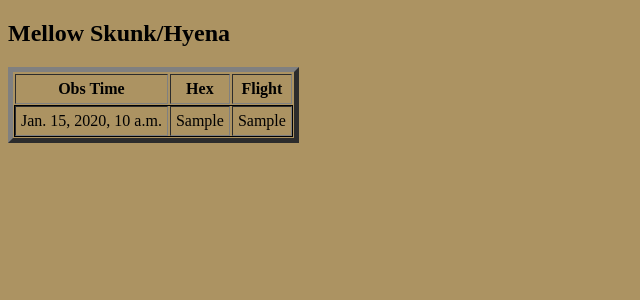
After one commit to guycole/mellow-skunk, a Django app: page /skunk/hyena/ in a window 1280 px wide. The commit adds this page. Shown: the top 300 px of the page, without its empty margins (0-640 px from the left). Run offline with Django 4.2, Linux system fonts and the light colour scheme; tables that the repository leaves empty hold one stand-in row (values such as "Sample post").

Commit message:
working hyena stubs

```diff
--- a/src/django/mellow/skunk/admin.py
+++ b/src/django/mellow/skunk/admin.py
@@ -1,7 +1,8 @@
 from django.contrib import admin
 
-from .models import Heeler, Host, Task
+from .models import Heeler, Hyena, Host, Task
 
 admin.site.register(Heeler)
 admin.site.register(Host)
+admin.site.register(Hyena)
 admin.site.register(Task)
--- a/src/django/mellow/skunk/models.py
+++ b/src/django/mellow/skunk/models.py
@@ -36,6 +36,20 @@ class Host(models.Model):
     def __str__(self):
         return self.host
 
+class Hyena(models.Model):
+    flight = models.CharField(max_length=32)
+    hex = models.CharField(max_length=32)
+    time_stamp = models.DateTimeField(auto_now_add=True)
+
+    class Meta:
+        ordering = ("hex",)
+
+    def __repr__(self):
+        return self.hex
+
+    def __str__(self):
+        return self.hex
+
 class Task(models.Model):
     id = models.UUIDField(primary_key=True, default=uuid.uuid4)
     active_flag = models.BooleanField(default=False)
@@ -50,39 +64,6 @@ class Task(models.Model):
     def __str__(self):
         return self.name
 
-#class Observation(models.Model):
-#    id = models.UUIDField(primary_key=True, default=uuid.uuid4)
-#    host = models.ForeignKey(Host, on_delete=models.CASCADE)
-#    timestamp = models.DateTimeField(default=datetime.datetime.now(pytz.utc))
-#
-#    class Meta:
-#        ordering = ("timestamp",)
-#
-#    def __repr__(self):
-#        return f"{self.host} at {self.timestamp}"
-#
-#    def __str__(self):
-#        return f"{self.host} at {self.timestamp}"
-#
-#class Sample(models.Model):
-#    id = models.UUIDField(primary_key=True, default=uuid.uuid4)
-#    observation = models.ForeignKey(Observation, on_delete=models.CASCADE)
-#    name = models.CharField(max_length=32)
-#    value = models.FloatField()
-#
-#      id = models.UUIDField(primary_key=True, default=uuid.uuid4)
-#    created = models.DateTimeField(auto_now_add=True)
-#    modified = models.DateTimeField(auto_now_add=True)
-#
-#    class Meta:
-#        ordering = ("observation", "name")
-#
-#    def __repr__(self):
-#        return f"{self.name} = {self.value}"
-#
-#    def __str__(self):
-#        return f"{self.name} = {self.value}"
-
 # ;;; Local Variables: ***
 # ;;; mode:python ***
 # ;;; End: ***
--- /dev/null
+++ b/src/django/mellow/skunk/templates/skunk/hyena.html
@@ -0,0 +1,31 @@
+{% extends "skunk/base.html" %}
+
+{% block taskbar %}
+    <h2>Mellow Skunk/Hyena</h2>
+
+    <div>
+        {% if observation_list %}
+            <table border="5" cellpadding="5">
+                <thead class="thead-inverse">
+                    <tr>
+                        <th>Obs Time</th>
+                        <th>Hex</th>
+                        <th>Flight</th>
+                    </tr>
+                </thead>
+
+                <tbody>
+                    {% for obs in observation_list %}
+                        <tr style="outline:thin solid">
+                            <td>{{ obs.time_stamp }}</td>
+                            <td>{{ obs.hex }}</td>
+                            <td>{{ obs.flight }}</td>
+                        </tr>
+                    {% endfor %}
+                </tbody>
+            </table>
+        {% else %}
+            <p>Must define hyena observation</p>
+        {% endif %}
+    </div>
+{% endblock %}
--- a/src/django/mellow/skunk/templates/skunk/index.html
+++ b/src/django/mellow/skunk/templates/skunk/index.html
@@ -2,8 +2,6 @@
 
 {% block taskbar %}
     <h2>Mellow Skunk</h2>
-    <p>Welcome to Mellow Skunk, a Django web application.</p>
-    <p>Here are some of the things you can do:</p>
 
     <div>
         {% if host_list %}
--- a/src/django/mellow/skunk/urls.py
+++ b/src/django/mellow/skunk/urls.py
@@ -7,4 +7,5 @@ app_name = "skunk"
 urlpatterns = [
     path("", views.index, name="index"),
     path("heeler/", views.HeelerView.as_view(), name="heeler"),
+    path("hyena/", views.HyenaView.as_view(), name="hyena"),
 ]
--- a/src/django/mellow/skunk/views.py
+++ b/src/django/mellow/skunk/views.py
@@ -4,14 +4,7 @@ from django.http import HttpResponse
 
 from django.views import generic
 
-from .models import Heeler, Host, Task
-
-#class IndexView(generic.ListView):
-#    template_name = "skunk/index.html"
-#    context_object_name = "host_list"
-#
-#    def get_queryset(self):
-#        return Host.objects.all()
+from .models import Heeler, Host, Hyena, Task
 
 def index(request):
     host_list = Host.objects.filter(active_flag=True) # should only be one
@@ -26,3 +19,11 @@ class HeelerView(generic.ListView):
 
     def get_queryset(self):
         return Heeler.objects.all()
+
+class HyenaView(generic.ListView):
+    template_name = "skunk/hyena.html"
+
+    context_object_name = "observation_list"
+
+    def get_queryset(self):
+        return Hyena.objects.all()
```
Also changed, not shown: src/django/mellow/skunk/migrations/0002_hyena.py (added).
